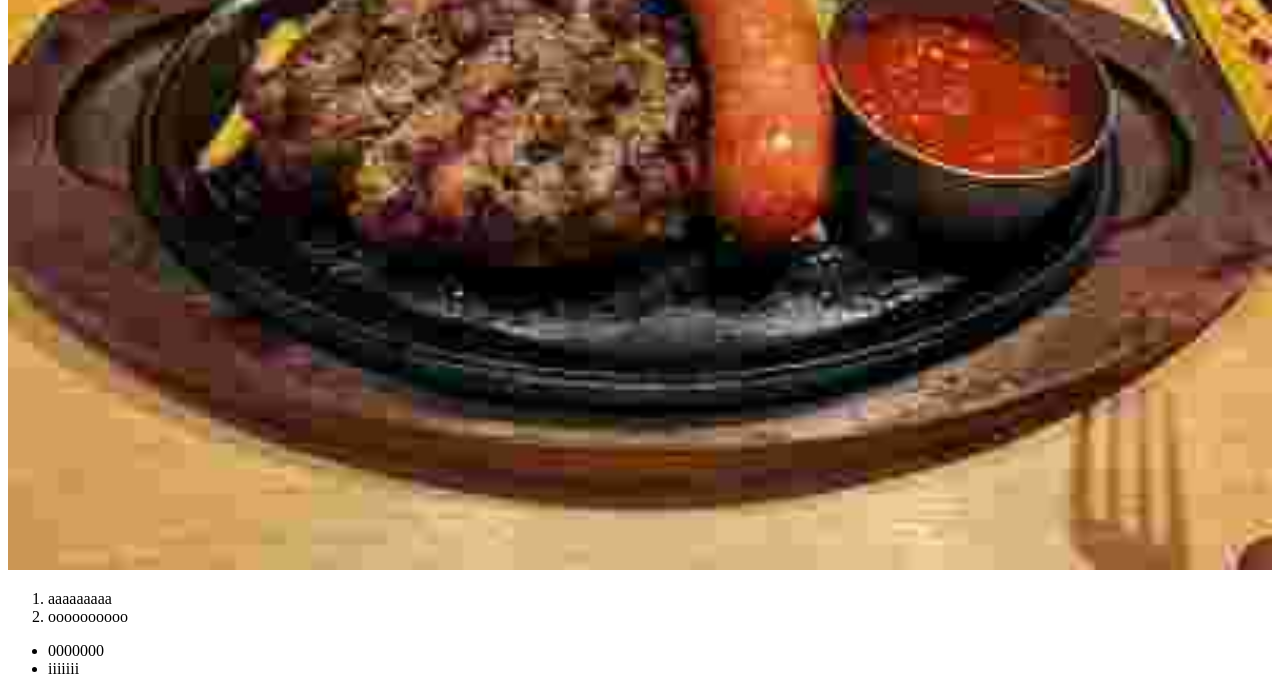
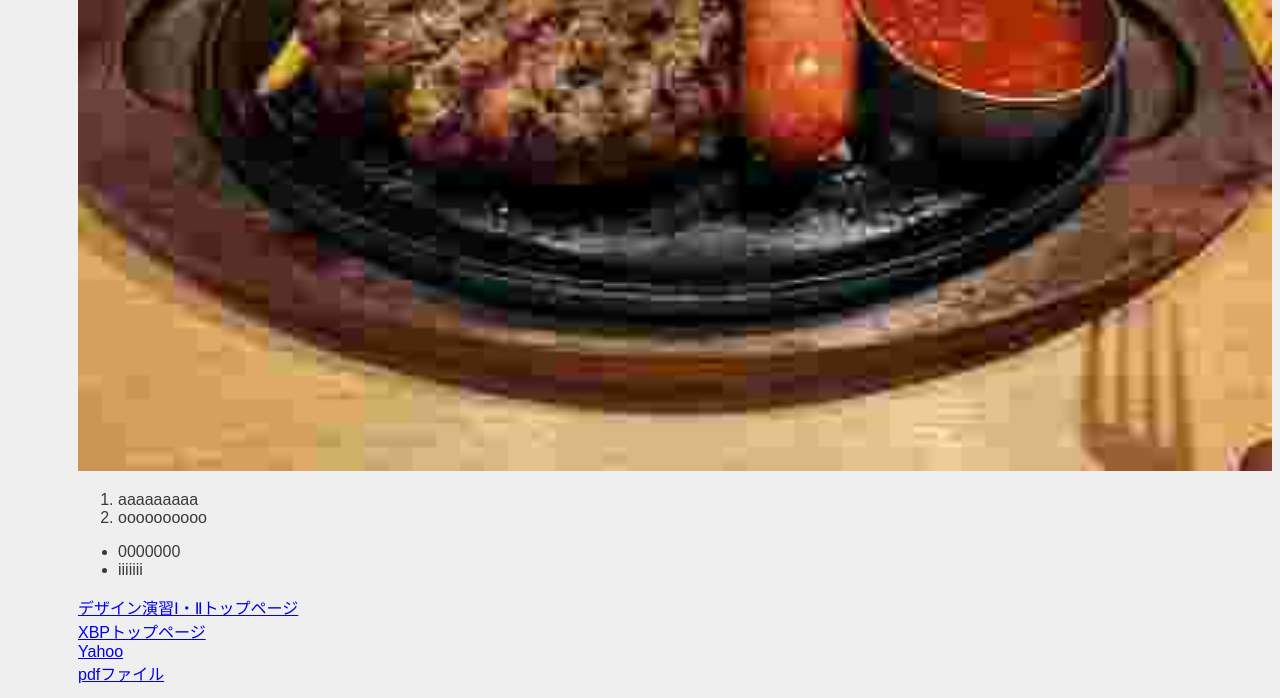
Before and after one commit to soichi-0711/xbp, a plain HTML site: page de12/test.html in a window 1280 px wide. Shown: the part 1363-2061 px from the top of the page. Drawn offline with Linux system fonts and the light colour scheme; grey boxes are pictures that could not be loaded.

Commit message:
20251003

```diff
--- a/de12/test.html
+++ b/de12/test.html
@@ -2,9 +2,9 @@
 <html lang="jp">
 <head>
     <!-- ⑥↓タイトルを変えてみよう -->
-    <title>〇〇のテストページ</title>
+    <title>そーいちのテストページ</title>
     <!-- ⑤スタイルシートの設定をしよう -->
-    <!-- h1.htmlからある行をコピペしてくればOK -->
+    <link rel="stylesheet" href="./css/style.css">
 </head>
 <body>
     <h1>見出し</h1>
@@ -27,8 +27,13 @@
     <li>iiiiiii</li>
 </ul>
          <!-- ④↓に外部リンクを作ってみよう -->
+<a href="./index.html">デザイン演習Ⅰ・Ⅱトップページ</a><br>
+                    <a href="../index.html">XBPトップページ</a><br>
+                    <a href="https://www.yahoo.co.jp/" target="_blank">Yahoo</a><br>
+                    <a href="./files/test.pdf" target="_blank">pdfファイル</a>
+
 
     </div>
-
+<div class="video"><iframe width="560" height="315" src="https://www.youtube.com/embed/Z7ICL1ZREnU?si=3eh771ePRq-c4o3C" title="YouTube video player" frameborder="0" allow="accelerometer; autoplay; clipboard-write; encrypted-media; gyroscope; picture-in-picture; web-share" referrerpolicy="strict-origin-when-cross-origin" allowfullscreen></iframe></div>
 </body>
 </html>
```
Also changed, not shown: de12/index.html (+1 -1 lines).
